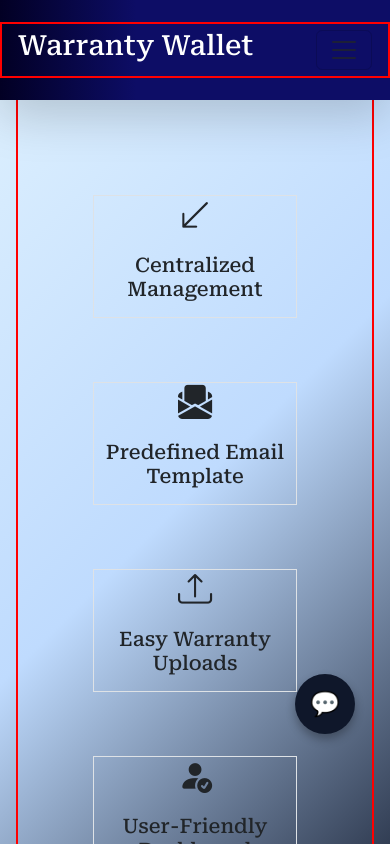
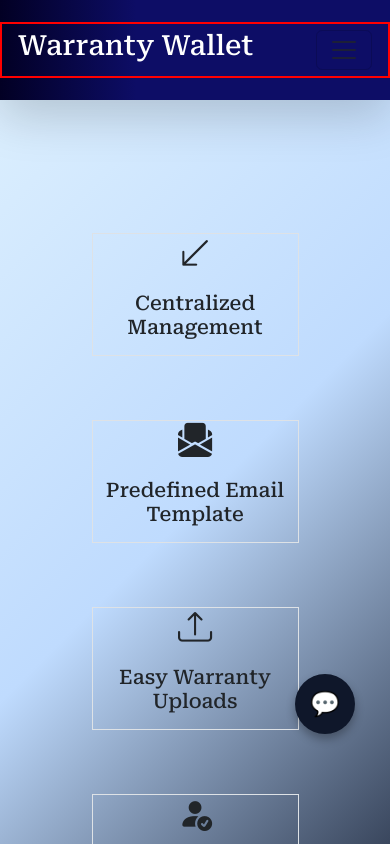
Before and after one commit to Vitomirov/warranty-wallet, a React (Vite) app in the folder src/frontend/: page /features in a window 390 px wide. Shown: the top 844 px of the page. Built offline with nearby package versions, Linux system fonts and the light colour scheme; a web font is replaced by a local one.

Commit message:
Features animation and mobile screen improvement

```diff
--- a/src/frontend/pages/Features.jsx
+++ b/src/frontend/pages/Features.jsx
@@ -1,5 +1,12 @@
 import React, { useState } from "react";
 import { Modal, Button } from "react-bootstrap";
+import { motion } from "framer-motion";
+import {
+  containerVariants,
+  itemVariants,
+  popUpAndFadeIn,
+  slideInFromBottom,
+} from "../animations/Animations";
 
 const Features = () => {
   const featuresData = [
@@ -34,23 +41,32 @@ const Features = () => {
   ];
 
   const [selectedFeature, setSelectedFeature] = useState(null);
-
   const handleClose = () => setSelectedFeature(null);
 
   return (
-    <section
+    <motion.section
       id="features"
       className="global-container d-flex justify-content-center align-items-center"
+      variants={containerVariants}
+      initial="hidden"
+      whileInView="visible"
+      viewport={{ once: true, amount: 0.2 }}
     >
-      <div className="row content-layout help">
-        <h1 className="display-4 text-center">FEATURES</h1>
+      <div className="row content-layout">
+        <h1 className="display-4 text-center mb-5">FEATURES</h1>
 
         <div className="row g-5 justify-content-center">
-          {featuresData.map((feature) => (
+          {featuresData.map((feature, index) => (
             <React.Fragment key={feature.id}>
               {/* Card for md/lg: normal */}
-              <div className="col-md-6 col-lg-3 d-none d-md-flex justify-content-center mb-4">
-                <div className="feature-card h-100 pb-3">
+              <motion.div
+                className="col-md-6 col-lg-3 d-none d-md-flex justify-content-center mb-4"
+                variants={itemVariants}
+              >
+                <motion.div
+                  className="feature-card h-100 pb-3"
+                  variants={popUpAndFadeIn}
+                >
                   <div className="card-body text-center d-flex flex-column justify-content-center">
                     <i className={`${feature.icon} display-4 mb-3`} />
                     <h5 className="card-title">{feature.title}</h5>
@@ -58,29 +74,45 @@ const Features = () => {
                       {feature.description}
                     </p>
                   </div>
-                </div>
-              </div>
+                </motion.div>
+              </motion.div>
 
               {/* Mobile card: center with flex outside grid */}
-              <div className="d-flex d-md-none justify-content-center mb-3 ms-5">
-                <div
+              <motion.div
+                className="d-flex d-md-none justify-content-center mb-3 ms-5 w-100"
+                variants={slideInFromBottom}
+                custom={index * 0.1}
+              >
+                <motion.div
                   className="feature-card h-100 pb-3 bg-transparent border"
                   style={{ cursor: "pointer", width: "90%" }}
                   onClick={() => setSelectedFeature(feature)}
+                  whileHover={{ scale: 1.03 }}
+                  whileTap={{ scale: 0.97 }}
                 >
                   <div className="card-body text-center d-flex flex-column justify-content-start">
                     <i className={`${feature.icon} display-4 mb-3`} />
                     <h5 className="card-title">{feature.title}</h5>
                   </div>
-                </div>
-              </div>
+                </motion.div>
+              </motion.div>
             </React.Fragment>
           ))}
         </div>
       </div>
 
       {/* Modal for mobile */}
-      <Modal show={!!selectedFeature} onHide={handleClose} centered>
+      <Modal
+        show={!!selectedFeature}
+        onHide={handleClose}
+        centered
+        dialogClassName="custom-modal"
+        as={motion.div} // motion modal for subtle pop-up
+        initial={{ opacity: 0, scale: 0.95 }}
+        animate={{ opacity: 1, scale: 1 }}
+        exit={{ opacity: 0, scale: 0.95 }}
+        transition={{ duration: 0.5, ease: "easeInOut" }}
+      >
         {selectedFeature && (
           <>
             <Modal.Header closeButton>
@@ -97,7 +129,7 @@ const Features = () => {
           </>
         )}
       </Modal>
-    </section>
+    </motion.section>
   );
 };
 
--- a/src/frontend/pages/LandingPage.jsx
+++ b/src/frontend/pages/LandingPage.jsx
@@ -16,13 +16,13 @@ const LandingPage = () => {
 
       <main>
         <Hero className="help" />
-        <section className=" help">
+        <section>
           <About />
         </section>
-        <section className="help">
+        <section>
           <Features />
         </section>
-        <section className="help">
+        <section>
           <FAQ />
         </section>
       </main>
--- a/src/frontend/styles/pages/_pages.scss
+++ b/src/frontend/styles/pages/_pages.scss
@@ -37,6 +37,44 @@
 .feature-card:hover .feature-description {
   opacity: 1;
   visibility: visible;
+}
+
+/* featuresModal.css */
+.custom-modal .modal-content {
+  background: rgba(255, 255, 255, 0.12); /* translucent glass effect */
+  backdrop-filter: blur(12px); /* glass blur */
+  border-radius: 20px; /* smooth rounded corners */
+  border: 1px solid rgba(255, 255, 255, 0.2); /* subtle border */
+  box-shadow: 0 20px 50px rgba(0, 0, 0, 0.25); /* modern shadow */
+  padding: 1.5rem;
+  color: #fff; /* text color for contrast */
+  overflow: hidden;
+}
+
+/* Optional: Modal header */
+.custom-modal .modal-header {
+  border-bottom: none;
+  justify-content: center;
+}
+
+/* Optional: Modal footer */
+.custom-modal .modal-footer {
+  border-top: none;
+  justify-content: center;
+  gap: 1rem;
+}
+
+/* Button styling */
+.custom-modal .btn-secondary {
+  background: rgba(255, 255, 255, 0.2);
+  border: none;
+  color: #fff;
+  backdrop-filter: blur(6px);
+  transition: all 0.3s ease;
+}
+.custom-modal .btn-secondary:hover {
+  background: rgba(255, 255, 255, 0.3);
+  transform: scale(1.05);
 }
 
 
```
